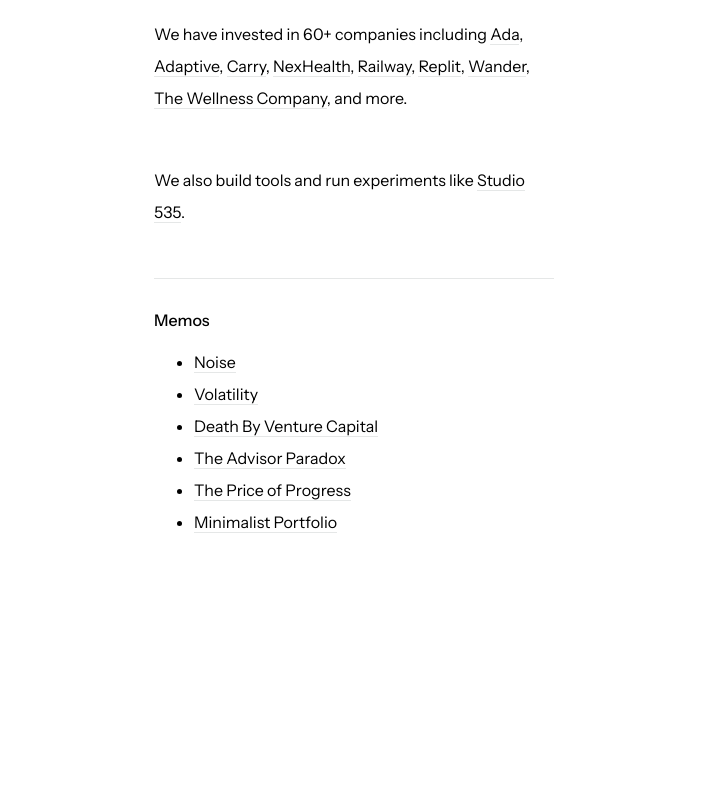
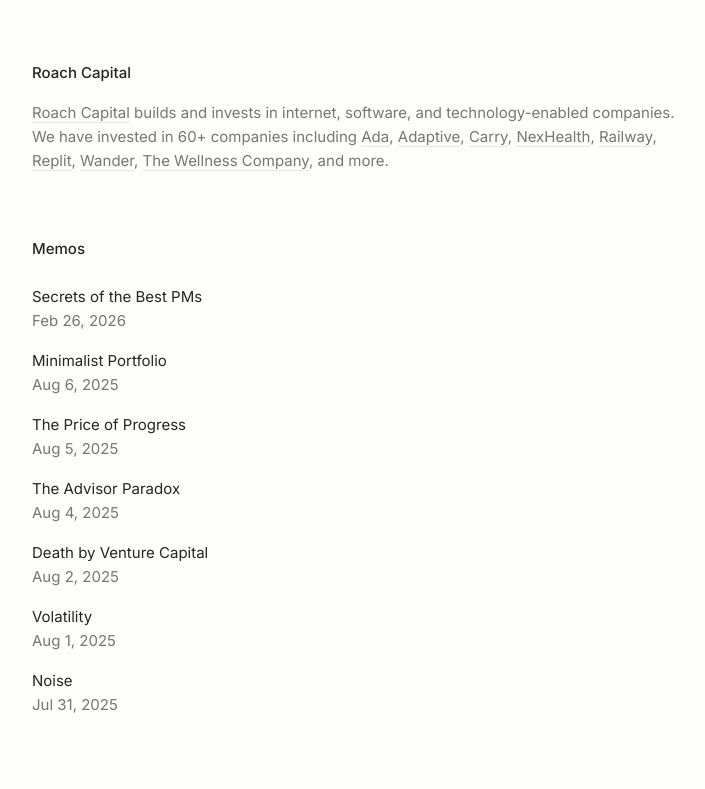
Before and after one commit to fananta/fananta.github.io, a plain HTML site: page index.html in a window 1280 px wide. Shown: the part 322-1111 px from the top of the page, without its empty margins (286-991 px from the left). Drawn offline with Linux system fonts and the light colour scheme.

Commit message:
Refresh personal site content, styling, and memo links

```diff
--- a/index.html
+++ b/index.html
@@ -1,3 +1,8 @@
+<!DOCTYPE html>
+<html lang="en">
+<head>
+	<meta charset="UTF-8">
+
 	<!-- HTML Meta Tags -->
 	<title>Roach Capital</title>
 	<meta name="viewport" content="width=device-width, initial-scale=1.0">
@@ -18,121 +23,227 @@
 	<meta name="twitter:description" content="Roach Capital builds and invests in internet, software, and technology-enabled companies.">
 	<meta name="twitter:image" content="https://roachcap.com/roach-meta-img.png">
 
-<head>
 	<!-- FAVICON -->
 	<link rel="shortcut icon" type="image/x-icon" href="favicon.ico">
 	<link rel="icon" type="image/png" sizes="32x32" href="/favicon-32x32.png">
 	<link rel="icon" type="image/png" sizes="16x16" href="/favicon-16x16.png">
 
-	<!-- FONT -->
 	<link rel="preconnect" href="https://fonts.googleapis.com">
 	<link rel="preconnect" href="https://fonts.gstatic.com" crossorigin>
-	<link href="https://fonts.googleapis.com/css2?family=Instrument+Sans:ital,wght@0,400..700;1,400..700&display=swap" rel="stylesheet">
+	<link href="https://fonts.googleapis.com/css2?family=Inter:wght@400;500&display=swap" rel="stylesheet">
 
-
-	<style type="text/css">
-		html {
-			background: #FFF;
+	<style>
+		* {
+			margin: 0;
+			padding: 0;
+			box-sizing: border-box;
 		}
 
-		::selection {
-			background: rgb(80, 80, 80, 0.1);
+		:root {
+			--page-background: #fdfdfc;
+			--secondary: #77766F;
+			--primary: #26251E;
+			--hover-bg: #f5f4f4;
+			--link-underline: #E5E7E7;
+			--hover-accent: #F64E00;
 		}
-		::-moz-selection {
-			background: rgb(80, 80, 80, 0.1);
+
+		html {
+			background: var(--page-background);
+		}
+
+		body {
+			font-family: 'Inter', -apple-system, BlinkMacSystemFont, 'Segoe UI', sans-serif;
+			font-size: 15px;
+			line-height: 24px;
+			font-weight: 400;
+			color: var(--primary);
+			background: var(--page-background);
+			-webkit-font-smoothing: antialiased;
+			-moz-osx-font-smoothing: grayscale;
 		}
 
 		a {
 			text-decoration: none;
-			border-bottom: 1.5px solid #E5E7E7;
-		}
-		a:link, a:visited, a:active { color: inherit; }
-		a:hover {
-			color: #6E53F6;
-			border-bottom: 1.5px solid #6E53F6;
-			transition: color 0.5s ease;
-			transition: border-bottom-color 0.5s ease;
-
+			border-bottom: 1.5px solid var(--link-underline);
+			transition: color 0.2s ease, border-bottom-color 0.2s ease;
 		}
 
-		body {
-			font-family: 'Instrument Sans', sans-serif;
-			font-optical-sizing: auto;
-			font-weight: 400;
-			font-size: 16px;
-			color: #000;
-
-			text-align: left;
-			line-height: 32px;
-			max-width: 400px;
-			margin: auto;
-			margin-bottom: 250px;
+		a:link,
+		a:visited,
+		a:active {
+			color: var(--secondary);
 		}
 
-		.logo-wrapper {
-			margin: 120px auto;
-			margin-bottom: 80px;
-			width: min-content;
-		}
-			.logo-wrapper img {
-				height: 26px;
+		a:hover {
+			color: var(--hover-accent);
+			border-bottom-color: var(--hover-accent);
 		}
 
-		.section-text {
-			margin-bottom: 50px;
-		}
-			.section-text.top-border {
-				border-top: 1px solid #E5E7E7;
-				padding-top: 25px;
-			}
-		.section-title {
-			font-weight: 500;
+		.layout {
+			max-width: 692px;
+			margin: 0 auto;
+			padding: 48px 24px;
 		}
 
-		@media (max-width: 750px) {
-			body { width: 85%; }
+		@media (min-width: 640px) {
+			.layout {
+				padding-top: 128px;
+				padding-bottom: 128px;
 			}
+		}
+
+		@media (min-width: 768px) {
+			.layout {
+				padding-top: 64px;
+				padding-bottom: 64px;
+			}
+		}
+
+		header {
+			display: flex;
+			flex-direction: column;
+			align-items: flex-start;
+			margin-bottom: 128px;
+		}
+
+		.name {
+			display: inline-block;
+			font-weight: 500;
+			color: var(--primary);
+		}
+
+		.subtitle {
+			font-weight: 500;
+			line-height: 1;
+			color: var(--secondary);
+		}
+
+		.muted {
+			color: var(--secondary);
+		}
+
+		main p + p {
+			margin-top: 16px;
+		}
+
+		.section {
+			margin-top: 32px;
+		}
+
+		@media (min-width: 640px) {
+			.section {
+				margin-top: 64px;
+			}
+		}
+
+		.section-label {
+			display: block;
+			font-weight: 500;
+			color: var(--primary);
+			margin-bottom: 20px;
+		}
+
+		@media (min-width: 640px) {
+			.section-label {
+				margin-bottom: 16px;
+			}
+		}
+
+		.list {
+			display: flex;
+			flex-direction: column;
+			gap: 0;
+		}
+
+		.list-item {
+			display: flex;
+			flex-direction: column;
+			margin: 0 -12px;
+			padding: 8px 12px;
+			border-bottom: none;
+			border-radius: 6px;
+			color: var(--primary);
+			transition: background-color 0.2s ease;
+		}
+
+		.list-item:hover {
+			background: var(--hover-bg);
+		}
+
+		.list-item-description {
+			color: var(--secondary);
+		}
+
+		.list-item-title {
+			color: var(--primary);
+			transition: color 0.2s ease;
+		}
+
+		.list-item:hover .list-item-title {
+			color: var(--hover-accent);
+		}
+
 	</style>
 </head>
+<body>
+	<div class="layout">
+		<header>
+			<span class="name">Fahd Ananta</span>
+			<span class="subtitle">Builder &amp; Investor</span>
+		</header>
 
-<body>
-	<div id="cursor"></div>
+		<main>
+			<span class="section-label">Opendoor</span>
+			<p class="muted">I work at <a href="https://www.opendoor.com/" target="_blank">Opendoor</a>, building products that make buying, selling, and owning a home simpler. We are rebuilding the company to tilt the world in favor of homeowners.</p>
 
-	<div class="logo-wrapper">
-		<img src="roach-logo.png">
+			<div class="section">
+				<span class="section-label">Roach Capital</span>
+				<p class="muted"><a href="https://x.com/roachcap" target="_blank">Roach Capital</a> builds and invests in internet, software, and technology-enabled companies. We have invested in 60+ companies including
+					<a href="https://ada.cx/" target="_blank">Ada</a>,
+					<a href="https://adaptive.build/" target="_blank">Adaptive</a>,
+					<a href="https://carry.com/" target="_blank">Carry</a>,
+					<a href="https://www.nexhealth.com/" target="_blank">NexHealth</a>,
+					<a href="https://railway.app/" target="_blank">Railway</a>,
+					<a href="https://replit.com/" target="_blank">Replit</a>,
+					<a href="https://www.wander.com/" target="_blank">Wander</a>,
+					<a href="https://thewellness.company" target="_blank">The Wellness Company</a>, and more.</p>
 			</div>
 
-	<div class="section-text"><a href="https://x.com/roachcap" target="_blank">Roach Capital</a> builds and invests in internet, software, and technology-enabled companies.</div>
-
-	<div class="section-text">
-		We have invested in 60+ companies including
-		<span><a href="https://ada.cx/" target="_blank">Ada</a></span>,
-		<span><a href="https://adaptive.build/" target="_blank">Adaptive</a></span>,
-		<!-- <span><a href="https://benchiq.com/" target="_blank">Bench IQ</a></span>,  -->
-		<span><a href="https://carry.com/" target="_blank">Carry</a></span>,
-		<!-- <span><a href="https://kit.com/" target="_blank">Kit</a></span>,  -->
-		<!-- <span><a href="https://withmantle.com/" target="_blank">Mantle</a></span>,  -->
-		<span><a href="https://www.nexhealth.com/" target="_blank">NexHealth</a></span>,
-		<span><a href="https://railway.app/" target="_blank">Railway</a></span>,
-		<span><a href="https://replit.com/" target="_blank">Replit</a></span>,
-		<span><a href="https://www.wander.com/" target="_blank">Wander</a></span>,
-		<span><a href="https://thewellness.company" target="_blank">The Wellness Company</a></span>, and more.
+			<div class="section">
+				<span class="section-label">Memos</span>
+				<div class="list">
+					<a class="list-item" href="https://x.com/fahdananta/status/2027226356241531040" target="_blank">
+						<span class="list-item-title">Secrets of the Best PMs</span>
+						<span class="list-item-description">Feb 26, 2026</span>
+					</a>
+					<a class="list-item" href="https://x.com/fahdananta/status/2028472761123762221" target="_blank">
+						<span class="list-item-title">Minimalist Portfolio</span>
+						<span class="list-item-description">Aug 6, 2025</span>
+					</a>
+					<a class="list-item" href="https://x.com/fahdananta/status/2028176084940804565" target="_blank">
+						<span class="list-item-title">The Price of Progress</span>
+						<span class="list-item-description">Aug 5, 2025</span>
+					</a>
+					<a class="list-item" href="https://x.com/fahdananta/status/2028104194998091907" target="_blank">
+						<span class="list-item-title">The Advisor Paradox</span>
+						<span class="list-item-description">Aug 4, 2025</span>
+					</a>
+					<a class="list-item" href="https://x.com/fahdananta/status/2027813632638107729" target="_blank">
+						<span class="list-item-title">Death by Venture Capital</span>
+						<span class="list-item-description">Aug 2, 2025</span>
+					</a>
+					<a class="list-item" href="https://x.com/fahdananta/status/2027749668646506889" target="_blank">
+						<span class="list-item-title">Volatility</span>
+						<span class="list-item-description">Aug 1, 2025</span>
+					</a>
+					<a class="list-item" href="https://x.com/fahdananta/status/2027615623669317923" target="_blank">
+						<span class="list-item-title">Noise</span>
+						<span class="list-item-description">Jul 31, 2025</span>
+					</a>
 				</div>
-
-	<div class="section-text">
-		We also build tools and run experiments like <span><a href="https://twitter.com/535TORONTO" target="_blank">Studio 535</a></span>.
 			</div>
-
-	<div class="section-text top-border">
-		<div class="section-title">Memos</div>
-		<ul style="margin-top: 10px;">
-			<li><a href="https://docs.google.com/document/d/1ONcq2cuva8Lu7YjLPDfm6hsxR75LMmv8hheoPwafcPI/edit?usp=sharing" target="_blank">Noise</a></li>
-			<li><a href="https://docs.google.com/document/d/1a9M0ePp2bEVGWvzjH2N1LaSSH6BL9g0cQMS4WO5WQu4/edit?usp=sharing" target="_blank">Volatility</a></li>
-			<li><a href="https://docs.google.com/document/d/1S79uWpYrE5CJejpv9P6Ph5nVjcO6i4YJEjaEFJBJzz0/edit?usp=sharing" target="_blank">Death By Venture Capital</a></li>
-			<li><a href="https://docs.google.com/document/d/1paqnV0IY2p4jbcKQ991gCORAyiwYhxjerFMNYzyS1m8/edit?usp=sharing" target="_blank">The Advisor Paradox</a></li>
-			<li><a href="https://docs.google.com/document/d/1r9eEDP2jPflHXt1dbUKfM3p_zRzHx3jjIilVUWl3T6I/edit?usp=sharing" target="_blank">The Price of Progress</a></li>
-			<li><a href="https://docs.google.com/document/d/1zX9kpYVzbPspfn4HZhaUQlYcM7WZPrPEq2MmJyYYV_s/edit?usp=sharing" target="_blank">Minimalist Portfolio</a></li>
-		</ul>
+		</main>
 	</div>
-
 </body>
+</html>
```
Lines whose indentation alone changed are shown as unchanged.
